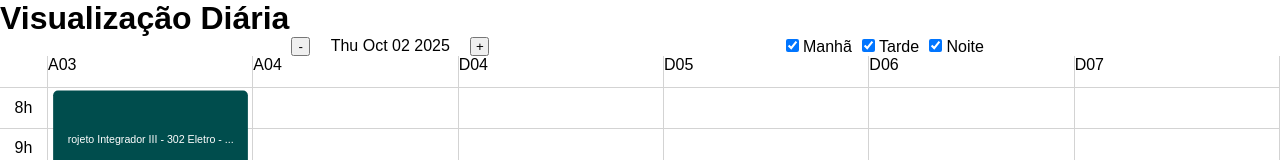
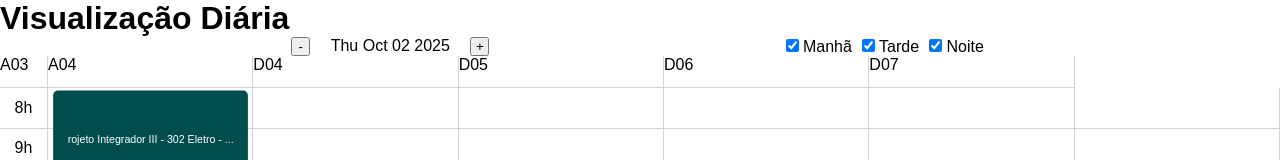
Before and after one commit to fabricaDeSonhos/SIRA, a Next.js app in the folder new-front/: page / in a window 1280 px wide. Shown: the top 160 px of the page. Built offline with nearby package versions, Linux system fonts and the light colour scheme.

Commit message:
reservation pop-up

```diff
--- a/new-front/app/visão_diaria.js
+++ b/new-front/app/visão_diaria.js
@@ -54,7 +54,6 @@ export default function VisaoDiaria({dia, manhã, tarde, noite}) {
   }
   return (
     <div className={styles.reservas}>
-      <div className={styles.lab}>   </div>
       <div className={styles.lab}>A03</div>
       <div className={styles.lab}>A04</div>
       <div className={styles.lab}>D04</div>
```
